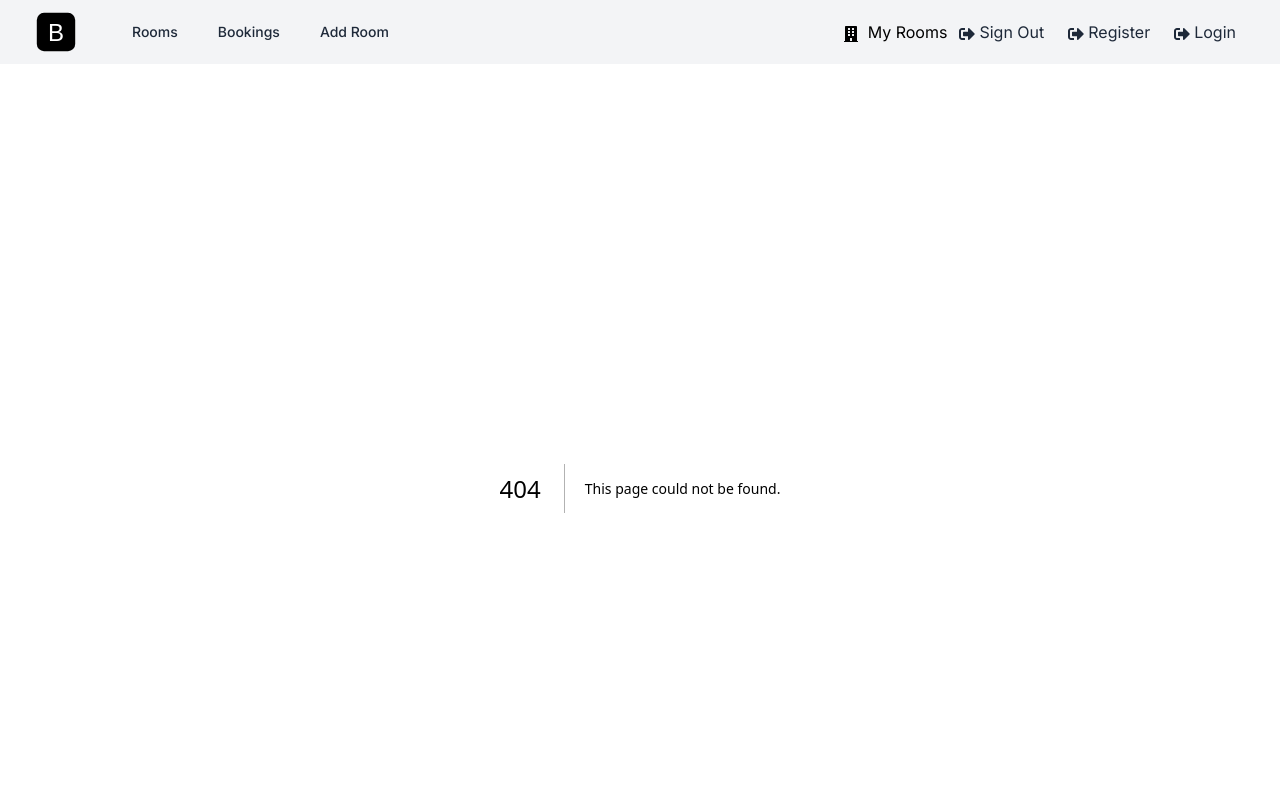
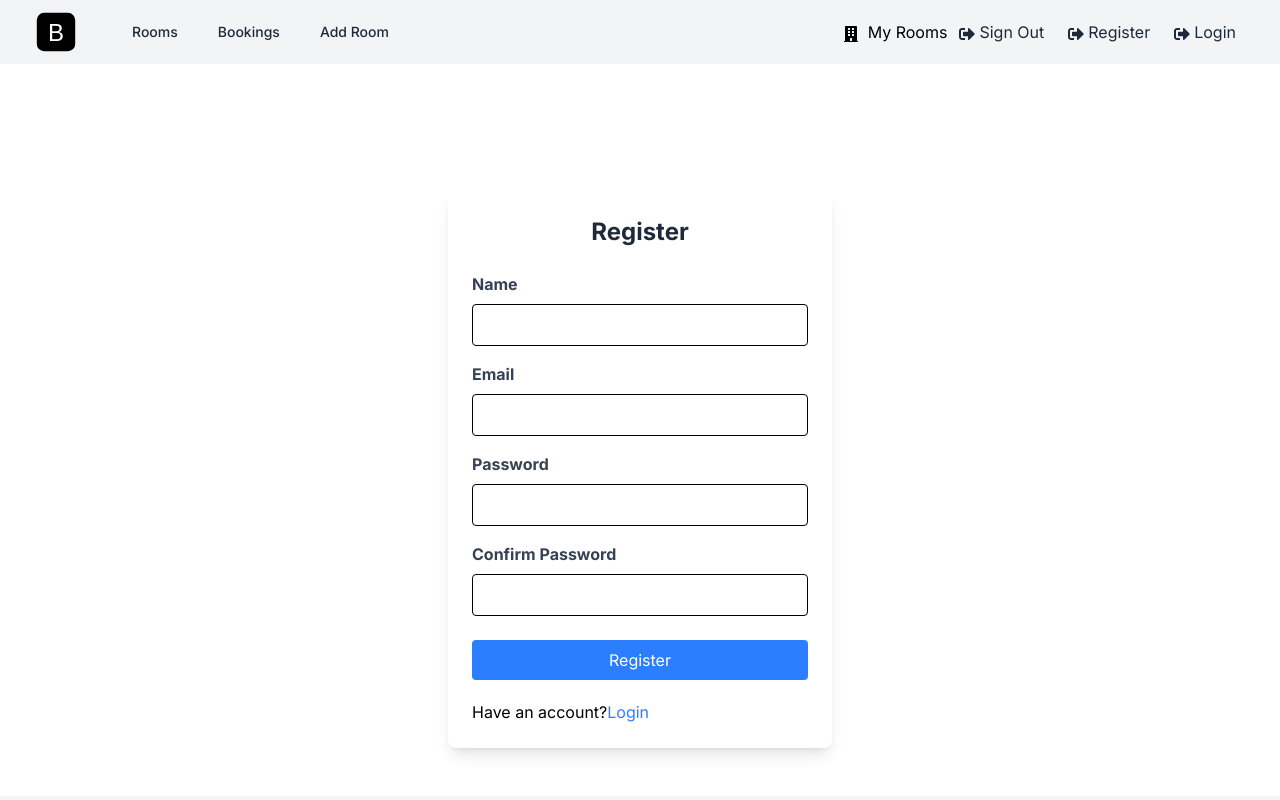
Before and after one commit to Rockchtaa/bookit, a Next.js app: page /register in a window 1280 px wide. Before the commit this address had no page. Shown: the top 800 px of the page. Built offline with nearby package versions, Linux system fonts and the light colour scheme.

Commit message:
feat: add registration page with form for user sign-up

```diff
--- /dev/null
+++ b/app/register/page.jsx
@@ -0,0 +1,95 @@
+import Link from "next/link";
+const register = () => {
+  return (
+    <div>
+      {" "}
+      <main className="mx-auto max-w-7xl px-4 py-6 sm:px-6 lg:px-8">
+        <div className="flex items-center justify-center">
+          <div className="bg-white shadow-lg rounded-lg p-6 w-full max-w-sm mt-20">
+            <form>
+              <h2 className="text-2xl font-bold text-center text-gray-800 mb-6">
+                Register
+              </h2>
+
+              <div className="mb-4">
+                <label htmlFor="name" className="block text-gray-700 font-bold mb-2">
+                  Name
+                </label>
+                <input
+                  type="text"
+                  id="name"
+                  name="name"
+                  className="border rounded w-full py-2 px-3"
+                  required
+                />
+              </div>
+
+              <div className="mb-4">
+                <label htmlFor="email" className="block text-gray-700 font-bold mb-2">
+                  Email
+                </label>
+                <input
+                  type="email"
+                  id="email"
+                  name="email"
+                  className="border rounded w-full py-2 px-3"
+                  required
+                />
+              </div>
+
+              <div className="mb-4">
+                <label
+                  htmlFor="password"
+                  className="block text-gray-700 font-bold mb-2"
+                >
+                  Password
+                </label>
+                <input
+                  type="password"
+                  id="password"
+                  name="password"
+                  className="border rounded w-full py-2 px-3"
+                  required
+                />
+              </div>
+
+              <div className="mb-6">
+                <label
+                  htmlFor="confirm-password"
+                  className="block text-gray-700 font-bold mb-2"
+                >
+                  Confirm Password
+                </label>
+                <input
+                  type="password"
+                  id="confirm-password"
+                  name="confirm-password"
+                  className="border rounded w-full py-2 px-3"
+                  required
+                />
+              </div>
+
+              <div className="flex flex-col gap-5">
+                <button
+                  type="submit"
+                  className="bg-blue-500 text-white px-4 py-2 rounded hover:bg-blue-700"
+                >
+                  Register
+                </button>
+
+                <p>
+                  Have an account?
+                  <Link href="/login" className="text-blue-500">
+                    Login
+                  </Link>
+                </p>
+              </div>
+            </form>
+          </div>
+        </div>
+      </main>
+    </div>
+  );
+};
+
+export default register;
```
